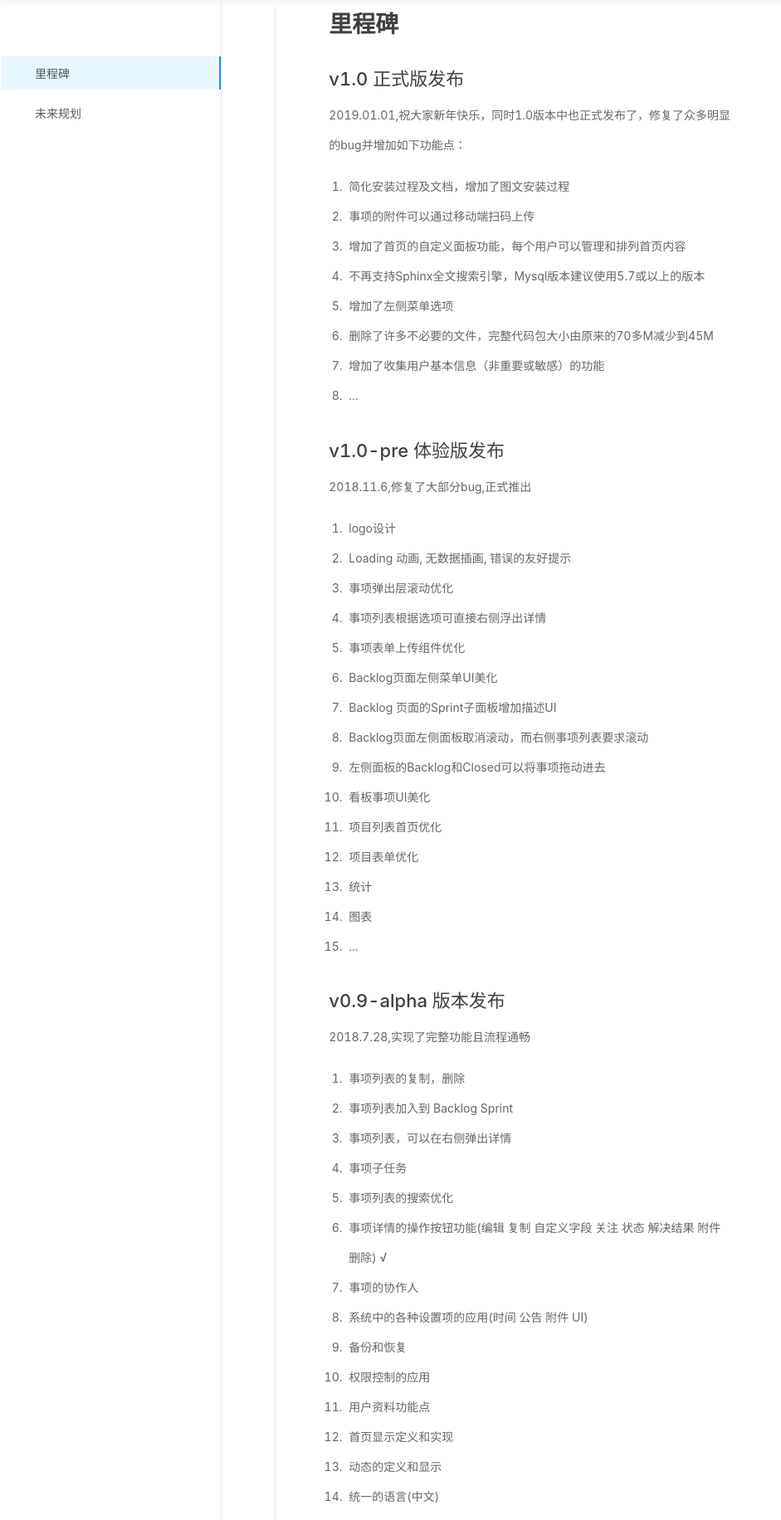
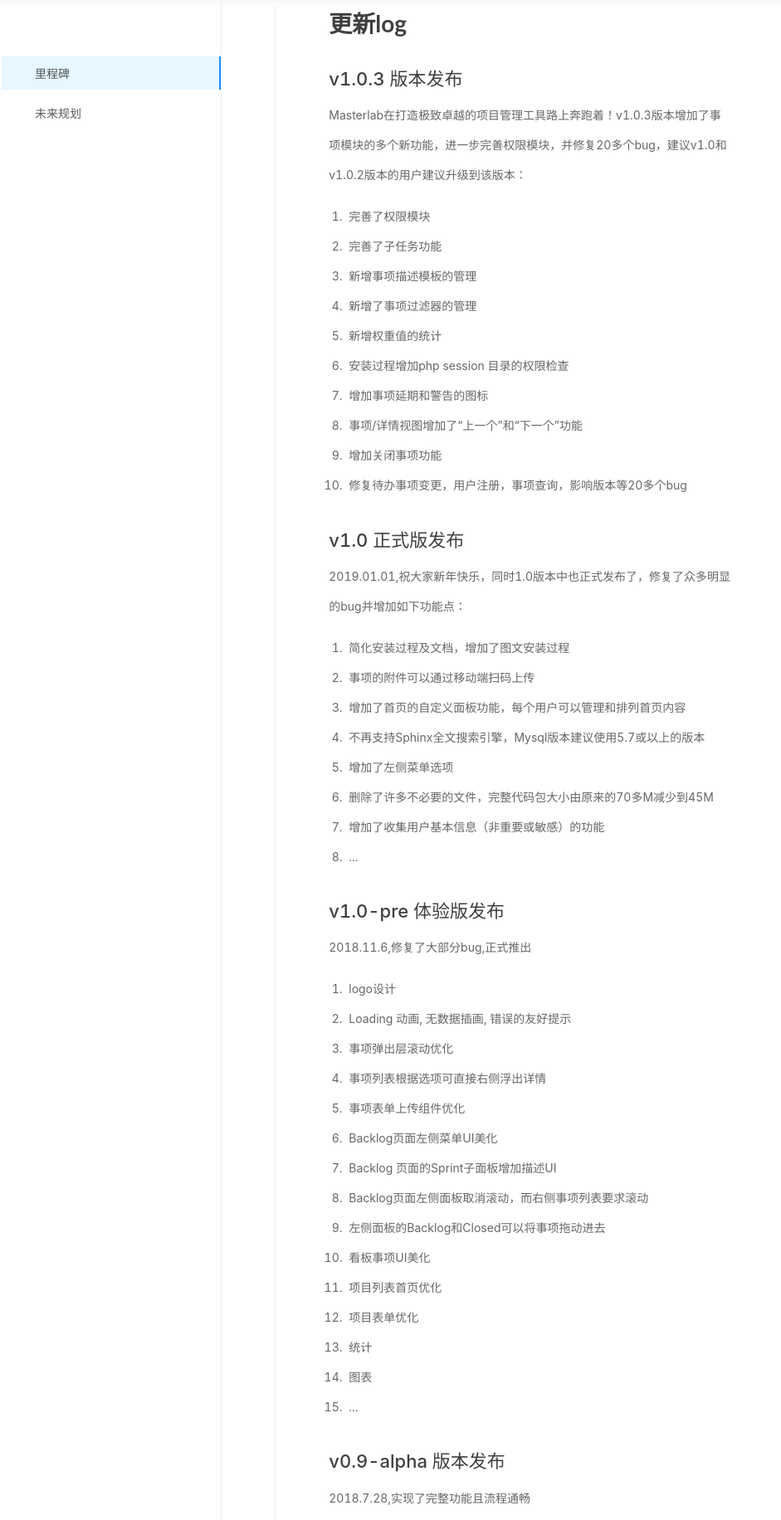
Before and after one commit to gopeak/masterlab_site, a PHP site: page /milestone.php in a window 1280 px wide. Shown: the part 64-1896 px from the top of the page at 83% size, without its empty margins (0-941 px from the left). Run offline with PHP 8.4, Linux system fonts and the light colour scheme; some libraries are stand-ins or nearby versions.

Commit message:
里程碑增加 v1.0.3版本更新说明

```diff
--- a/ant/milestone.php
+++ b/ant/milestone.php
@@ -48,8 +48,23 @@ $page = 'milestone';
         </div>
         <div class="main-container ant-col-xs-24 ant-col-sm-24 ant-col-md-18 ant-col-lg-19">
             <article class="markdown">
-                <h1><!-- react-text: 7590 -->里程碑<!-- /react-text --></h1>
+                <h1><!-- react-text: 7590 -->更新log<!-- /react-text --></h1>
 
+                <h2>v1.0.3 版本发布</h2>
+                <p>Masterlab在打造极致卓越的项目管理工具路上奔跑着！v1.0.3版本增加了事项模块的多个新功能，进一步完善权限模块，并修复20多个bug，建议v1.0和v1.0.2版本的用户建议升级到该版本：</p>
+                <ol>
+                    <li>完善了权限模块</li>
+                    <li>完善了子任务功能</li>
+                    <li>新增事项描述模板的管理</li>
+                    <li>新增了事项过滤器的管理</li>
+                    <li>新增权重值的统计</li>
+                    <li>安装过程增加php session 目录的权限检查</li>
+                    <li>增加事项延期和警告的图标</li>
+                    <li>事项/详情视图增加了“上一个”和“下一个”功能</li>
+                    <li>增加关闭事项功能</li>
+                    <li>修复待办事项变更，用户注册，事项查询，影响版本等20多个bug</li>
+                </ol>
+                <p></p>
                 <h2>v1.0 正式版发布</h2>
                 <p>2019.01.01,祝大家新年快乐，同时1.0版本中也正式发布了，修复了众多明显的bug并增加如下功能点：</p>
                 <ol>
@@ -61,6 +76,7 @@ $page = 'milestone';
                     <li>删除了许多不必要的文件，完整代码包大小由原来的70多M减少到45M</li>
                     <li>增加了收集用户基本信息（非重要或敏感）的功能</li>
                     <li>...</li>
+                </ol>
                     <p></p>
                 <h2>v1.0-pre 体验版发布</h2>
                 <p>2018.11.6,修复了大部分bug,正式推出</p>
@@ -80,6 +96,7 @@ $page = 'milestone';
                     <li>统计</li>
                     <li>图表</li>
                     <li>...</li>
+                </ol>
                 <p></p>
 
                 <h2> v0.9-alpha 版本发布</h2>
```
